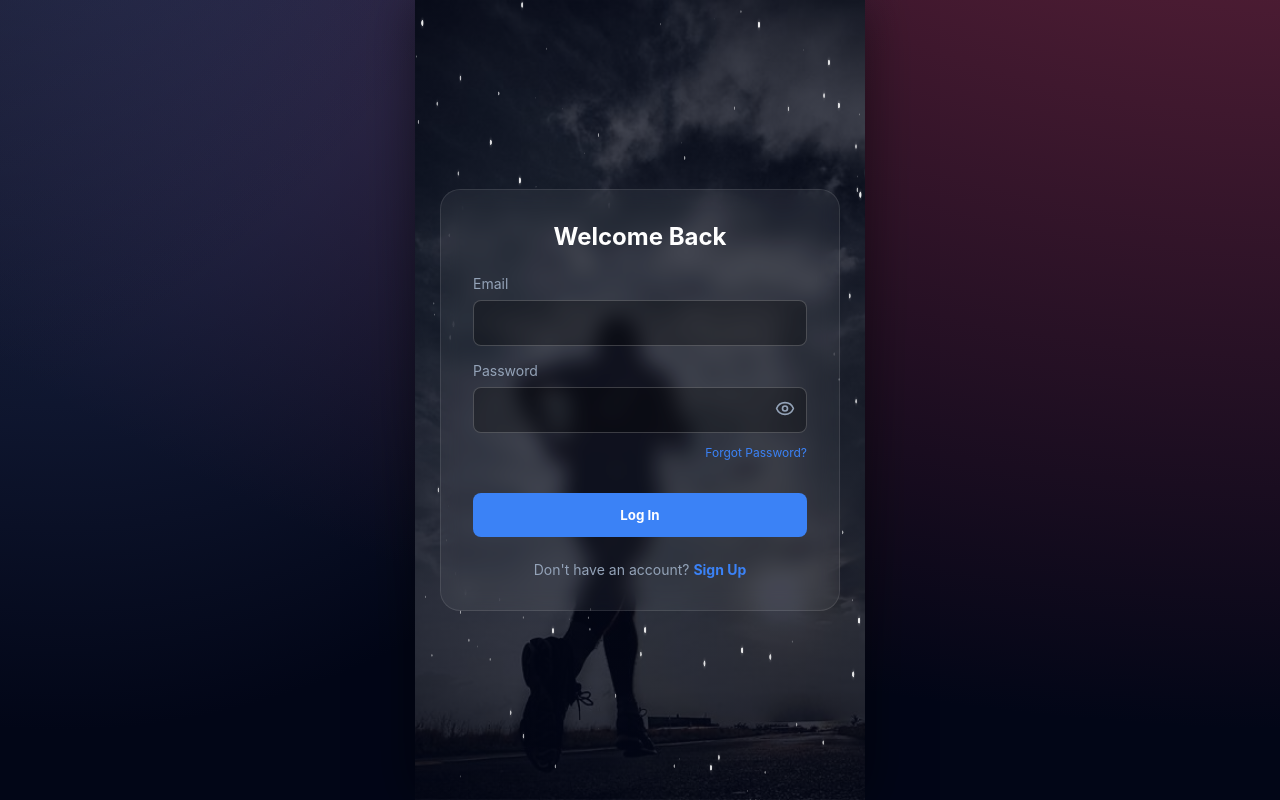
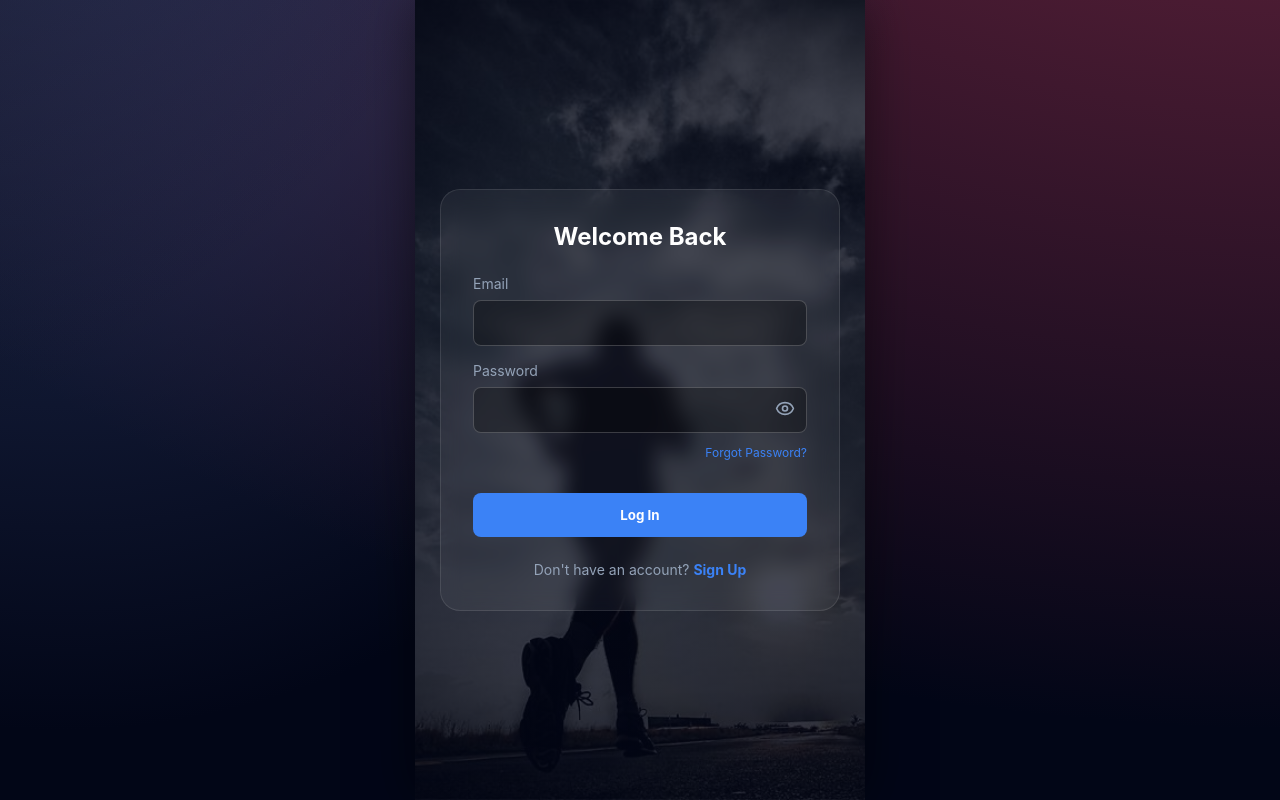
Before and after one commit to vaibhav1817/RUNNING-TRAcKER, a React (Vite) app: page /#/login in a window 1280 px wide. Built offline with nearby package versions, Linux system fonts and the light colour scheme; no server answers.

Commit message:
Fix scrolling smoothness and optimize performance

```diff
--- a/src/App.jsx
+++ b/src/App.jsx
@@ -98,7 +98,15 @@ const PageWrapper = ({ children }) => (
     animate={{ opacity: 1, x: 0 }}
     exit={{ opacity: 0, x: -20 }}
     transition={{ duration: 0.2 }}
-    style={{ width: '100%', height: '100%', display: 'flex', flexDirection: 'column', flex: 1 }}
+    style={{
+      width: '100%',
+      height: '100%',
+      display: 'flex',
+      flexDirection: 'column',
+      flex: 1,
+      overflow: 'hidden', // Ensure wrapper doesn't scroll, only .page does
+      position: 'relative' // Ensure stability
+    }}
   >
     {children}
   </motion.div>
--- a/src/components/Particles.jsx
+++ b/src/components/Particles.jsx
@@ -18,7 +18,7 @@ export default function Particles() {
 
         // Particle configuration
         const particlesArray = [];
-        const numberOfParticles = 150; // Increased density for lush look
+        const numberOfParticles = 50; // Optimized for performance
 
         class Particle {
             constructor() {
--- a/src/styles.css
+++ b/src/styles.css
@@ -40,6 +40,10 @@ body {
   }
 }
 
+html {
+  scroll-behavior: smooth;
+}
+
 #root {
   min-height: 100vh;
   display: flex;
@@ -53,9 +57,7 @@ body {
   width: 100%;
   max-width: var(--app-width);
   height: 100vh;
-  /* Changed from min-height to fixed height for better internal scrolling/sizing */
-  min-height: -webkit-fill-available;
-  /* iOS Safari Fix */
+  /* Fixed height for app shell */
   height: 100dvh;
   /* Modern Browser Dynamic Viewport Fix */
   background: rgba(15, 23, 42, 0.6);
@@ -82,6 +84,12 @@ body {
   /* Space for Nav */
   overflow-y: auto;
   overflow-x: hidden;
+  min-height: 0;
+  /* CRITICAL: Enables scrolling in nested flex containers */
+  -webkit-overflow-scrolling: touch;
+  /* iOS Momentum Scrolling */
+  overscroll-behavior-y: contain;
+  /* Prevent body scroll chaining */
 }
 
 /* CARDS */
```
